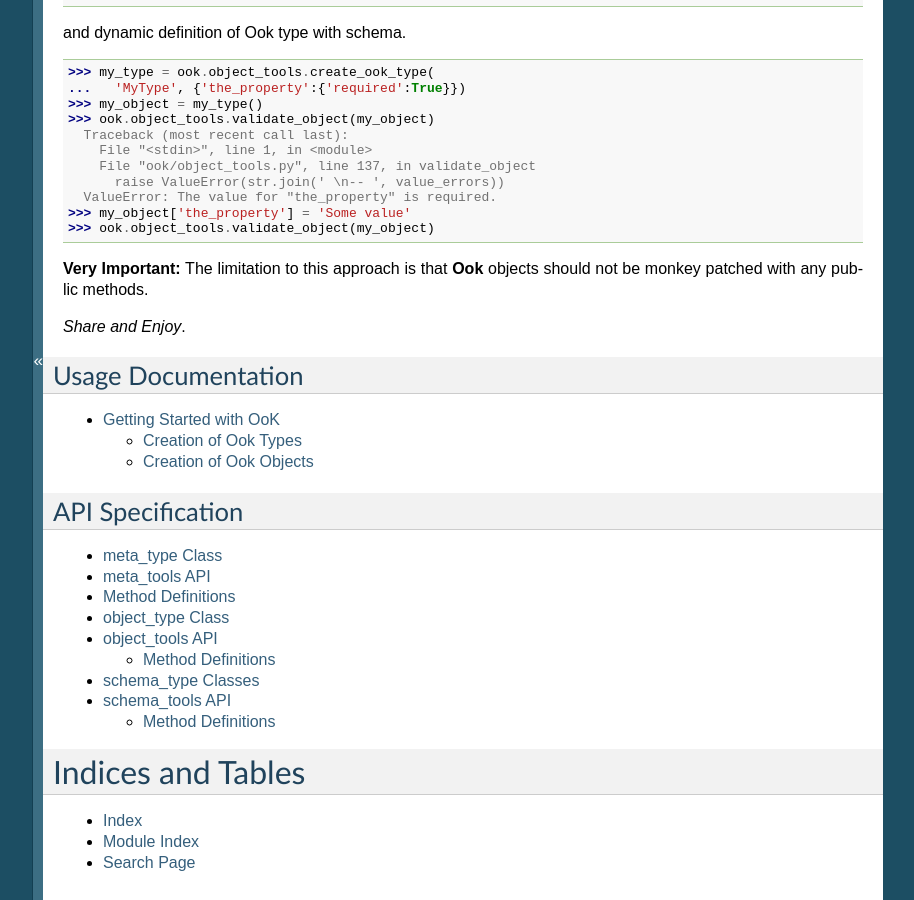
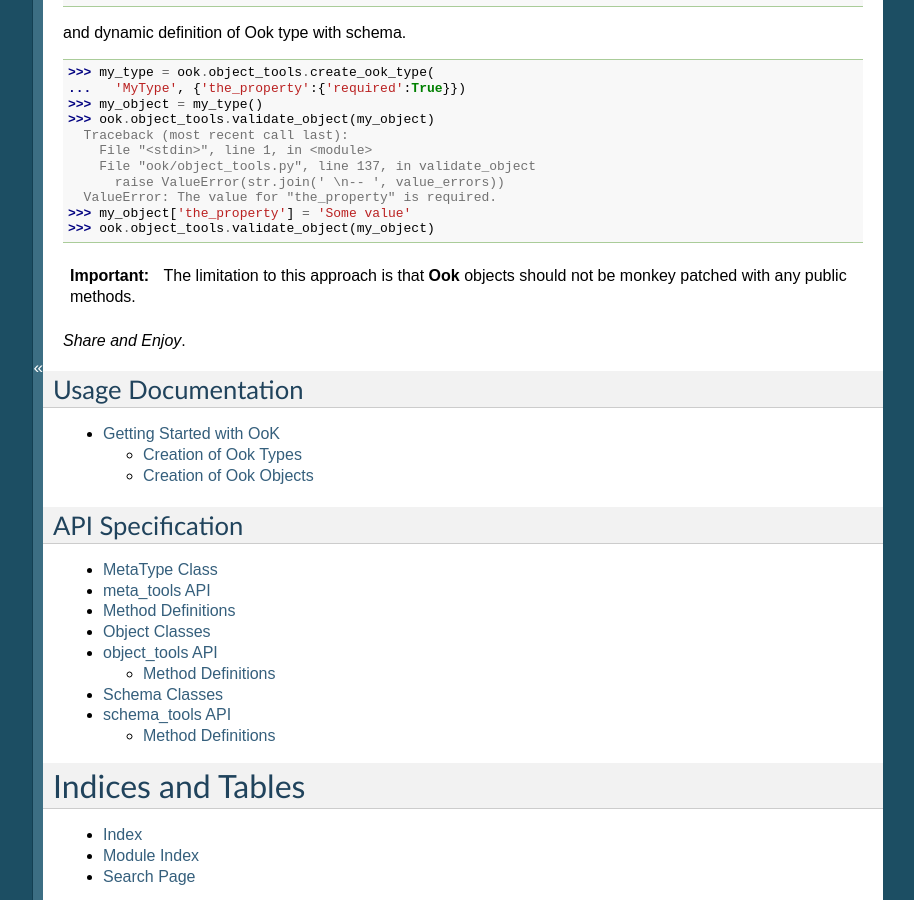
Before and after one commit to neoinsanity/ontic, a Sphinx documentation site: the page built from doc/index.rst, in a window 1280 px wide and 900 px high, scrolled down 810 px. Shown: the whole window, without its empty margins (187-1101 px from the left). Built offline with Sphinx 7.4.7, drawn with Linux system fonts in a browser that asks for light colours.

Commit message:
Fixing up the index page and .rst files to a consistent form.

```diff
--- a/doc/index.rst
+++ b/doc/index.rst
@@ -61,8 +61,9 @@ and dynamic definition of Ook type with schema.
   >>> my_object['the_property'] = 'Some value'
   >>> ook.object_tools.validate_object(my_object)
 
-**Very Important:** The limitation to this approach is that **Ook** objects
-should not be monkey patched with any public methods.
+.. important::
+    The limitation to this approach is that **Ook** objects should not be
+    monkey patched with any public methods.
 
 *Share and Enjoy*.
 
--- a/doc/ook.meta_type.rst
+++ b/doc/ook.meta_type.rst
@@ -1,4 +1,4 @@
-meta_type Class
+MetaType Class
 ====================
 
 .. automodule:: ook.meta_type
--- a/doc/ook.object_type.rst
+++ b/doc/ook.object_type.rst
@@ -1,4 +1,4 @@
-object_type Class
+Object Classes
 ====================
 
 .. automodule:: ook.object_type
--- a/doc/ook.schema_type.rst
+++ b/doc/ook.schema_type.rst
@@ -1,4 +1,4 @@
-schema_type Classes
+Schema Classes
 ====================
 
 .. automodule:: ook.schema_type
```
